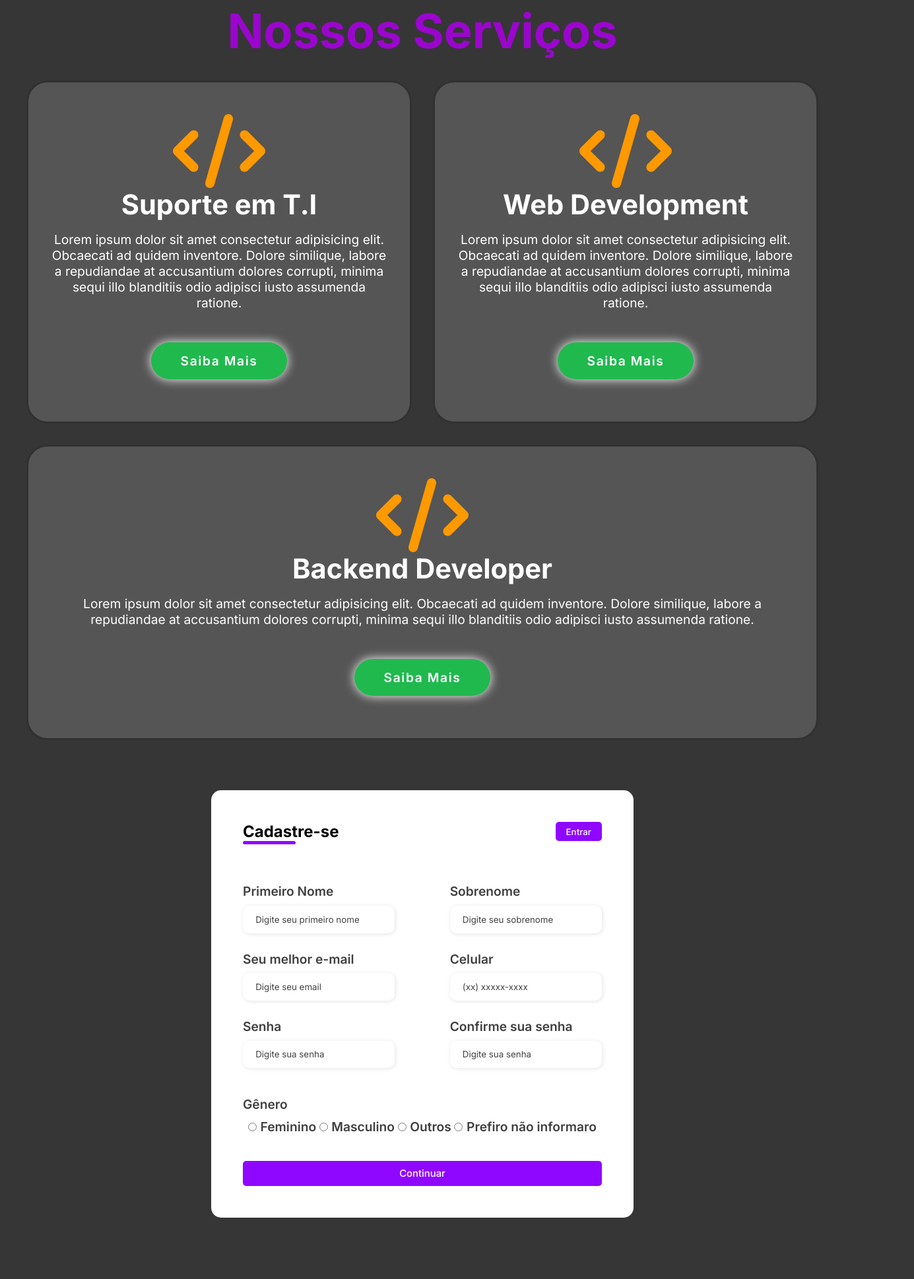
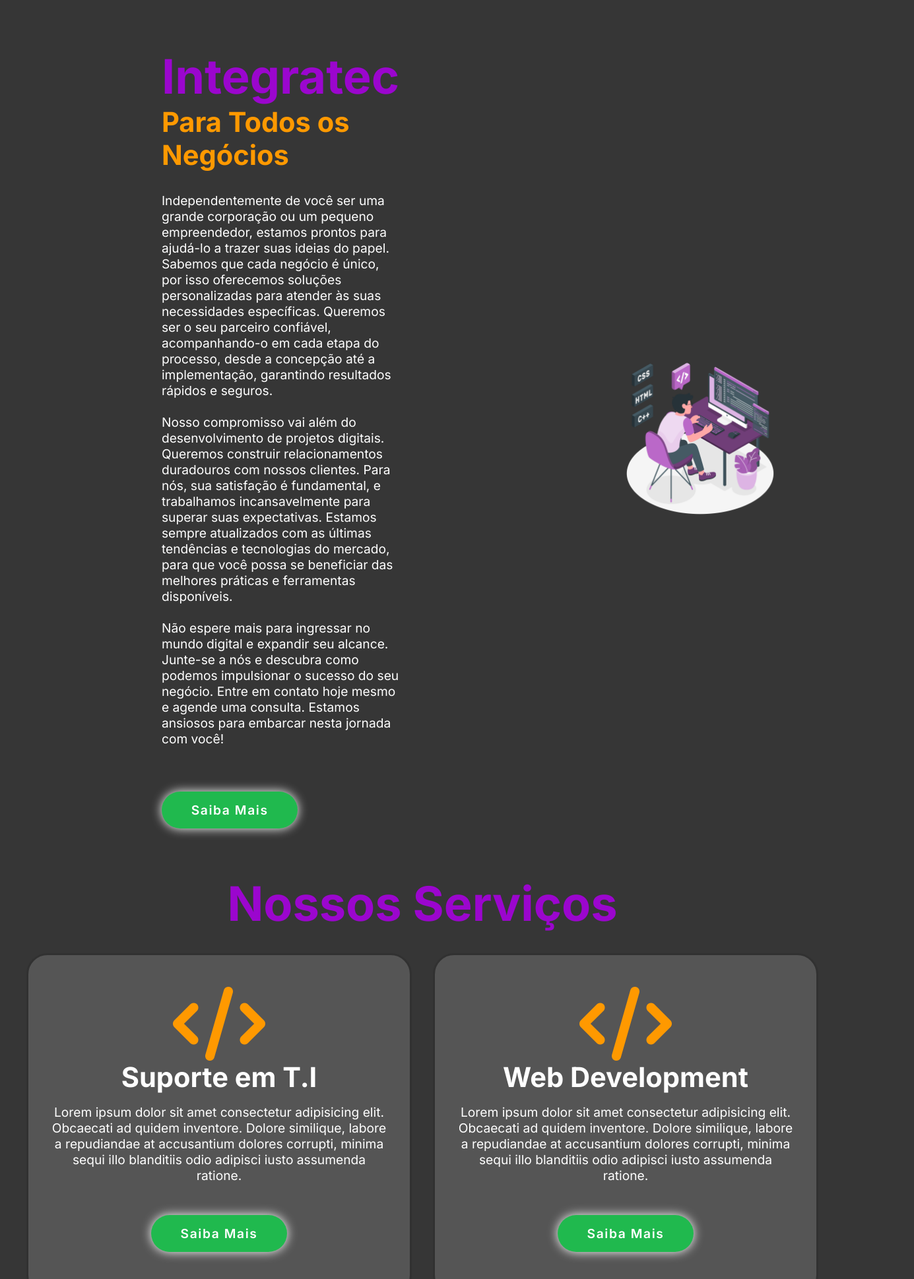
Before and after one commit to FelipeLRomao/Integratec, a plain HTML site: page index.html in a window 1280 px wide. Shown: the part 4259-6198 px from the top of the page at 66% size, 1385 px wide, since content can reach past the window. Drawn offline with Linux system fonts and the light colour scheme; files whose address does not match are found by name.

Commit message:
Atualizando pagina home

```diff
--- a/assets/css/homeconteudo.css
+++ b/assets/css/homeconteudo.css
@@ -146,3 +146,13 @@ h1 .title-integra{
     padding-left: 270px;
     text-align: justify;
 }
+
+.sobrenos2{
+    margin-left: 350px;
+    padding-right: 300px;
+}
+
+.about-img2 img{
+    width: 35vw;
+    padding-right: 200px;
+}
--- /dev/null
+++ b/assets/js/slide.js
@@ -0,0 +1,15 @@
+let count = 1;
+document.getElementById('slide1').checked = true;
+
+setInterval( function(){
+    nextImage();
+}, 5000)
+
+function nextImage(){
+    count++;
+    if(count>3){
+        count = 1;
+    }
+
+    document.getElementById('slide'+count).checked = true;
+}
--- a/index.html
+++ b/index.html
@@ -124,7 +124,31 @@
     </section>
 
    </div>
+</section>
+<section class="about" id="about">
 
+
+   <div class="about-content">
+    <section class="sobrenos2">
+
+
+    <h2 class="heading">Integratec</h2>
+        <h3>Para Todos os Negócios</h3>
+        <p> Independentemente de você ser uma grande corporação ou um pequeno empreendedor, estamos prontos para ajudá-lo a trazer suas ideias do papel. Sabemos que cada negócio é único, por isso oferecemos soluções personalizadas para atender às suas necessidades específicas. Queremos ser o seu parceiro confiável, acompanhando-o em cada etapa do processo, desde a concepção até a implementação, garantindo resultados rápidos e seguros.
+             <br><br>
+            Nosso compromisso vai além do desenvolvimento de projetos digitais. Queremos construir relacionamentos duradouros com nossos clientes. Para nós, sua satisfação é fundamental, e trabalhamos incansavelmente para superar suas expectativas. Estamos sempre atualizados com as últimas tendências e tecnologias do mercado, para que você possa se beneficiar das melhores práticas e ferramentas disponíveis.
+            <br><br>
+            Não espere mais para ingressar no mundo digital e expandir seu alcance. Junte-se a nós e descubra como podemos impulsionar o sucesso do seu negócio. Entre em contato hoje mesmo e agende uma consulta. Estamos ansiosos para embarcar nesta jornada com você!
+        </p>
+        <br>
+        <a href="contatos.html" class="btn">Saiba Mais</a>
+    </section>
+
+   </div>
+
+   <div class="about-img2">
+    <img src="assets/img/home2.png" alt="">
+</div>
 </section>
 
 <!-- Segunda Parte Home -->
@@ -230,7 +254,7 @@
 
                     <div class="gender-input">
                         <input type="radio" name="gender" id="none">
-                        <label for="none">Prefiro não informaro</label>
+                        <label for="none">Prefiro não informar</label>
                     </div>
                 </div>
             </div>
```
Also changed, not shown: assets/img/home2.png (added).
